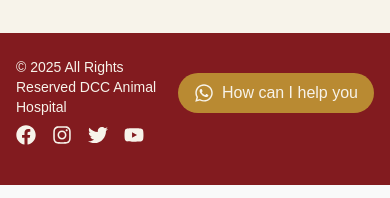
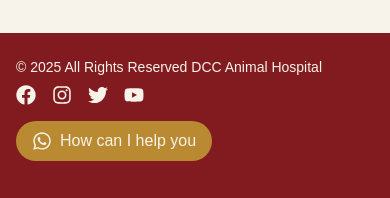
Before and after one commit to Kritika268/Petpals, a React (Vite) app: page / in a window 390 px wide. Shown: the part 5221-5419 px from the top of the page. Built offline with nearby package versions, Linux system fonts and the light colour scheme; no server answers.

Commit message:
Refactor Footer component layout for improved responsiveness and structure

```diff
--- a/src/components/Footer.jsx
+++ b/src/components/Footer.jsx
@@ -160,9 +160,8 @@ function Footer() {
         </div>
 
         <div className="bg-[#821b1f] py-6 px-4 sm:px-6 lg:px-8">
-            <div className="max-w-7xl mx-auto flex flex-col lg:flex-row items-center justify-between space-y-4 lg:space-y-0 lg:space-x-8 mb-4 lg:mb-0 w-full">
-                {/* Responsive layout container for all items */}
-                <div className="flex flex-row justify-between items-start w-full">
+            <div className="max-w-7xl mx-auto space-y-4 lg:space-y-0 lg:space-x-8 mb-4 lg:mb-0 w-full">
+                <div className="flex flex-col md:flex-row justify-between items-start w-full">
 
                     {/* Left side: Paragraph + Icons stacked */}
                     <div className="flex flex-col space-y-2 max-w-xs">
```
